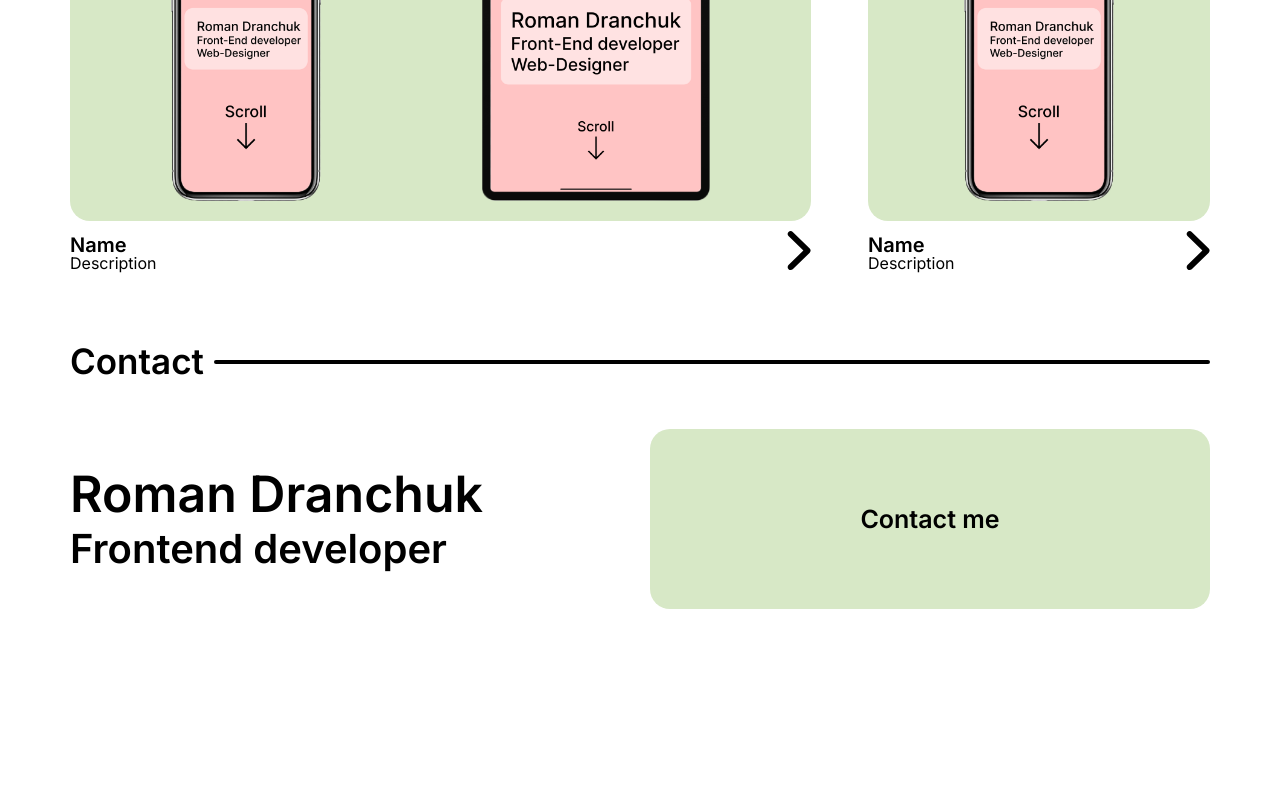
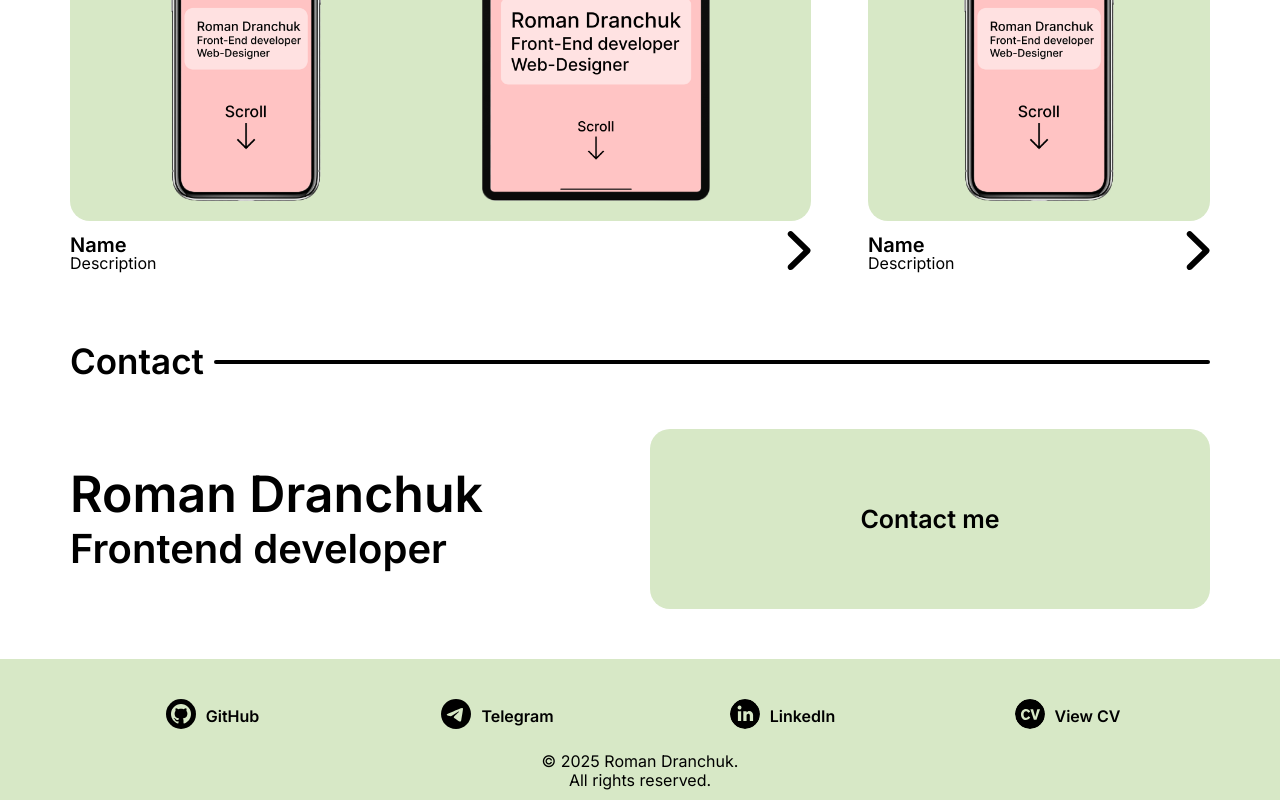
Before and after one commit to dranchukroma/DranchukRomanWeb, a React (Create React App) app: page / in a window 1280 px wide. Shown: the part 2340-3140 px from the top of the page. Before the commit the page ends 2999 px from the top, so only its background shows below. Built offline with nearby package versions, Linux system fonts and the light colour scheme.

Commit message:
Created footer

```diff
--- a/package.json
+++ b/package.json
@@ -12,6 +12,7 @@
     "react-router": "^7.7.0",
     "react-router-dom": "^7.7.0",
     "react-scripts": "5.0.1",
+    "react-scroll": "^1.9.3",
     "styled-components": "^6.1.19",
     "web-vitals": "^2.1.4"
   },
--- a/src/App.jsx
+++ b/src/App.jsx
@@ -1,4 +1,4 @@
-import React, { useState } from "react";
+import React from "react";
 import { Routes, Route, BrowserRouter } from 'react-router-dom';
 import './styles/reset.css';
 import { ThemeProvider } from "styled-components";
@@ -10,6 +10,7 @@ import NotFound from "./views/NotFound"
 import SportApp from "./views/Projects/SportApp";
 import Navigation from "./components/Navigation";
 import { ScrollProvider } from "./context/ScrollContext";
+import Footer from "./components/Footer";
 
 function App() {
   return (
@@ -25,6 +26,7 @@ function App() {
             </Route>
             <Route path="*" element={<NotFound />} />
           </Routes>
+          <Footer />
         </BrowserRouter>
       </ScrollProvider>
     </ThemeProvider>
--- /dev/null
+++ b/src/components/Footer/Footer.styled.js
@@ -0,0 +1,50 @@
+import styled from "styled-components";
+import { theme } from "../../styles/theme";
+
+export const FooterWrapper = styled.footer`
+    padding: 30px 0 10px 0;
+`
+
+export const IconsWrapper = styled.div`
+    display: flex;
+    justify-content: space-around;
+    flex-wrap: wrap;
+`
+
+export const IconWrapper = styled.a`
+    display: flex;
+    align-items: center;
+    justify-content: center;
+    gap: 10px;
+
+    text-decoration: none;
+    color: black;
+
+    min-width: 145px;
+    box-sizing: border-box;
+    padding: 10px;
+
+    border-radius: 15px;
+
+    transition: background-color 0.3s ease;
+
+    @media (max-width: ${theme.breakpoints.mobile}) {
+        justify-content: left;
+    }
+
+    > p{
+        font-weight: ${theme.fontWeight.semiBold}
+    }
+
+    &:hover {
+        background-color: ${theme.colors.lightWhite}
+    }
+`
+
+export const Rights = styled.p`
+    margin-top: 10px;
+    text-align: center;
+    line-height: 1.2em;
+
+
+`
--- /dev/null
+++ b/src/components/Footer/index.jsx
@@ -0,0 +1,40 @@
+import React from "react";
+import Container from "../Container";
+import Github from '../icons/GitHub'
+import Telegram from '../icons/Telegram'
+import LinkedIn from '../icons/LinkedIn'
+import CV from '../icons/CV'
+import { IconsWrapper, IconWrapper, FooterWrapper, Rights } from "./Footer.styled";
+
+function Footer() {
+    const now = new Date();
+    return (
+        <FooterWrapper className='gradient-bg'>
+            <Container>
+                <IconsWrapper>
+                    <IconWrapper href="https://github.com/dranchukroma" target="_blank">
+                        <Github />
+                        <p>GitHub</p>
+                    </IconWrapper>
+                    <IconWrapper href="https://t.me/dranchukroma" target="_blank">
+                        <Telegram />
+                        <p>Telegram</p>
+                    </IconWrapper>
+                    <IconWrapper href="https://www.linkedin.com/in/roman-dranchuk-5b410717a/" target="_blank">
+                        <LinkedIn />
+                        <p>LinkedIn</p>
+                    </IconWrapper>
+                    <IconWrapper href="/CV/RomanDranchukCV.pdf" target="_blank" rel="noopener noreferrer">
+                        <CV />
+                        <p>View CV</p>
+                    </IconWrapper>
+                </IconsWrapper>
+                <Rights>
+                    © {now.getFullYear()} Roman Dranchuk. <br /> All rights reserved.
+                </Rights>
+            </Container>
+        </FooterWrapper>
+    )
+}
+
+export default Footer;
--- /dev/null
+++ b/src/components/icons/CV/CV.styled.js
@@ -0,0 +1 @@
+import styled from "styled-components"
--- /dev/null
+++ b/src/components/icons/CV/index.jsx
@@ -0,0 +1,21 @@
+import React from "react";
+
+function CV() {
+    return (
+        <div>
+            <svg width="30" height="30" viewBox="0 0 30 30" xmlns="http://www.w3.org/2000/svg">
+                <defs>
+                    <mask id="cutout">
+                        <rect width="30" height="30" rx="15" fill="white" />
+                        <path d="M15.2387 18.3275C14.8638 18.9289 14.5041 19.5173 13.698 20.0889C13.2668 20.3973 12.2744 21 10.8637 21C8.17232 21 6 19.0031 6 15.4922C6 12.4239 8.04346 10 10.9211 10C12.0869 10 13.1227 10.4113 13.8855 11.0283C14.5909 11.6011 14.9212 12.174 15.2095 12.6881L13.1953 13.7153C13.0512 13.378 12.8778 13.0253 12.4325 12.6438C11.9428 12.2468 11.4542 12.1297 11.0359 12.1297C9.39556 12.1297 8.53202 13.6866 8.53202 15.4193C8.53202 17.6961 9.66972 18.8261 11.0359 18.8261C12.3599 18.8261 12.893 17.8862 13.2375 17.2847L15.2387 18.3275ZM22.2946 10.3229H25L21.4744 20.6915H18.885L15.4028 10.3229H18.1082L20.209 17.6961L22.2946 10.3229Z"
+                            fill="black" />
+                    </mask>
+                </defs>
+                <rect width="30" height="30" rx="15" fill="black" mask="url(#cutout)" />
+            </svg>
+
+        </div>
+    )
+}
+
+export default CV;
--- /dev/null
+++ b/src/components/icons/GitHub/index.jsx
@@ -0,0 +1,31 @@
+import React from "react";
+
+export function GitHub() {
+    return (
+        <div>
+            <svg
+                width="30"
+                height="30"
+                viewBox="0 0 30 30"
+                xmlns="http://www.w3.org/2000/svg"
+            >
+                <defs>
+                    <mask id="github-mask">
+                        <rect width="30" height="30" fill="white" />
+                        <path d="M15 5C13.6868 5 12.3864 5.25866 11.1732 5.7612C9.95991 6.26375 8.85752 7.00035 7.92893 7.92893C6.05357 9.8043 5 12.3478 5 15C5 19.42 7.87 23.17 11.84 24.5C12.34 24.58 12.5 24.27 12.5 24V22.31C9.73 22.91 9.14 20.97 9.14 20.97C8.68 19.81 8.03 19.5 8.03 19.5C7.12 18.88 8.1 18.9 8.1 18.9C9.1 18.97 9.63 19.93 9.63 19.93C10.5 21.45 11.97 21 12.54 20.76C12.63 20.11 12.89 19.67 13.17 19.42C10.95 19.17 8.62 18.31 8.62 14.5C8.62 13.39 9 12.5 9.65 11.79C9.55 11.54 9.2 10.5 9.75 9.15C9.75 9.15 10.59 8.88 12.5 10.17C13.29 9.95 14.15 9.84 15 9.84C15.85 9.84 16.71 9.95 17.5 10.17C19.41 8.88 20.25 9.15 20.25 9.15C20.8 10.5 20.45 11.54 20.35 11.79C21 12.5 21.38 13.39 21.38 14.5C21.38 18.32 19.04 19.16 16.81 19.41C17.17 19.72 17.5 20.33 17.5 21.26V24C17.5 24.27 17.66 24.59 18.17 24.5C22.14 23.16 25 19.42 25 15C25 13.6868 24.7413 12.3864 24.2388 11.1732C23.7362 9.95991 22.9997 8.85752 22.0711 7.92893C21.1425 7.00035 20.0401 6.26375 18.8268 5.7612C17.6136 5.25866 16.3132 5 15 5Z" fill="black" />
+                    </mask>
+                </defs>
+
+                <rect
+                    width="30"
+                    height="30"
+                    rx="15"
+                    fill="black"
+                    mask="url(#github-mask)"
+                />
+            </svg>
+        </div>
+    )
+}
+
+export default GitHub;
--- /dev/null
+++ b/src/components/icons/Telegram/index.jsx
@@ -0,0 +1,13 @@
+import React from "react";
+
+function Telegram() {
+    return (
+        <div>
+            <svg width="30" height="30" viewBox="0 0 30 30" fill="none" xmlns="http://www.w3.org/2000/svg">
+                <path d="M15 0C6.72 0 0 6.72 0 15C0 23.28 6.72 30 15 30C23.28 30 30 23.28 30 15C30 6.72 23.28 0 15 0ZM21.96 10.2C21.735 12.57 20.76 18.33 20.265 20.985C20.055 22.11 19.635 22.485 19.245 22.53C18.375 22.605 17.715 21.96 16.875 21.405C15.555 20.535 14.805 19.995 13.53 19.155C12.045 18.18 13.005 17.64 13.86 16.77C14.085 16.545 17.925 13.05 18 12.735C18.0104 12.6873 18.009 12.6378 17.996 12.5907C17.9829 12.5437 17.9585 12.5005 17.925 12.465C17.835 12.39 17.715 12.42 17.61 12.435C17.475 12.465 15.375 13.86 11.28 16.62C10.68 17.025 10.14 17.235 9.66 17.22C9.12 17.205 8.1 16.92 7.335 16.665C6.39 16.365 5.655 16.2 5.715 15.675C5.745 15.405 6.12 15.135 6.825 14.85C11.205 12.945 14.115 11.685 15.57 11.085C19.74 9.345 20.595 9.045 21.165 9.045C21.285 9.045 21.57 9.075 21.75 9.225C21.9 9.345 21.945 9.51 21.96 9.63C21.945 9.72 21.975 9.99 21.96 10.2Z" fill="black" />
+            </svg>
+        </div>
+    )
+}
+
+export default Telegram;
--- a/src/context/ScrollContext.js
+++ b/src/context/ScrollContext.js
@@ -1,9 +1,9 @@
-import React, { useState, useContext, useEffect, createContext } from "react";
+import React, { useState, useContext, useEffect, createContext, useMemo } from "react";
 
 const ScrollContext = createContext(null);
 
 export function ScrollProvider({ children }) {
-    const sectionIds = ["Header", "About", "Projects", "Contact"];
+    const sectionIds = useMemo(() => ["Header", "About", "Projects", "Contact"], []);
     const [activeSection, setActiveSection] = useState(sectionIds[0]);
 
     useEffect(() => {
@@ -21,7 +21,7 @@ export function ScrollProvider({ children }) {
         window.addEventListener('scroll', getActiveSection);
         getActiveSection();
         return () => window.removeEventListener('scroll', getActiveSection);
-    }, [activeSection]);
+    }, [sectionIds]);
 
     const scrollTo = (id) => {
         const element = document.getElementById(id);
--- a/src/views/Dashboard/index.jsx
+++ b/src/views/Dashboard/index.jsx
@@ -1,4 +1,4 @@
-import React, { useEffect } from "react";
+import React from "react";
 import Header from "./sections/Header";
 import About from "./sections/About"
 import Projects from "./sections/Projects"
```
Also changed, not shown: src/components/icons/GitHub/GitHub.styled.js (added), src/components/icons/Telegram/Telegram.styled.js (added), 2 other files (tests, documents, lock files or other folders).
